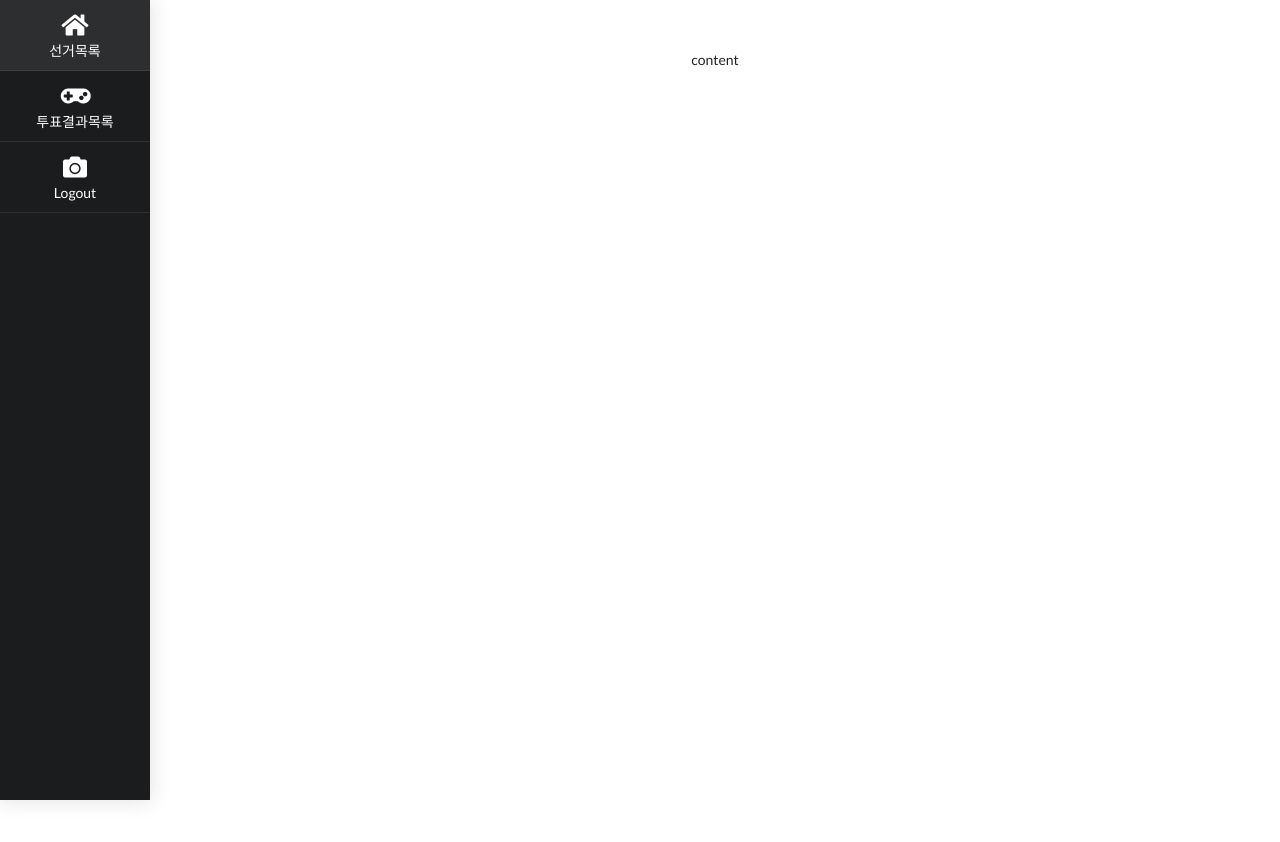
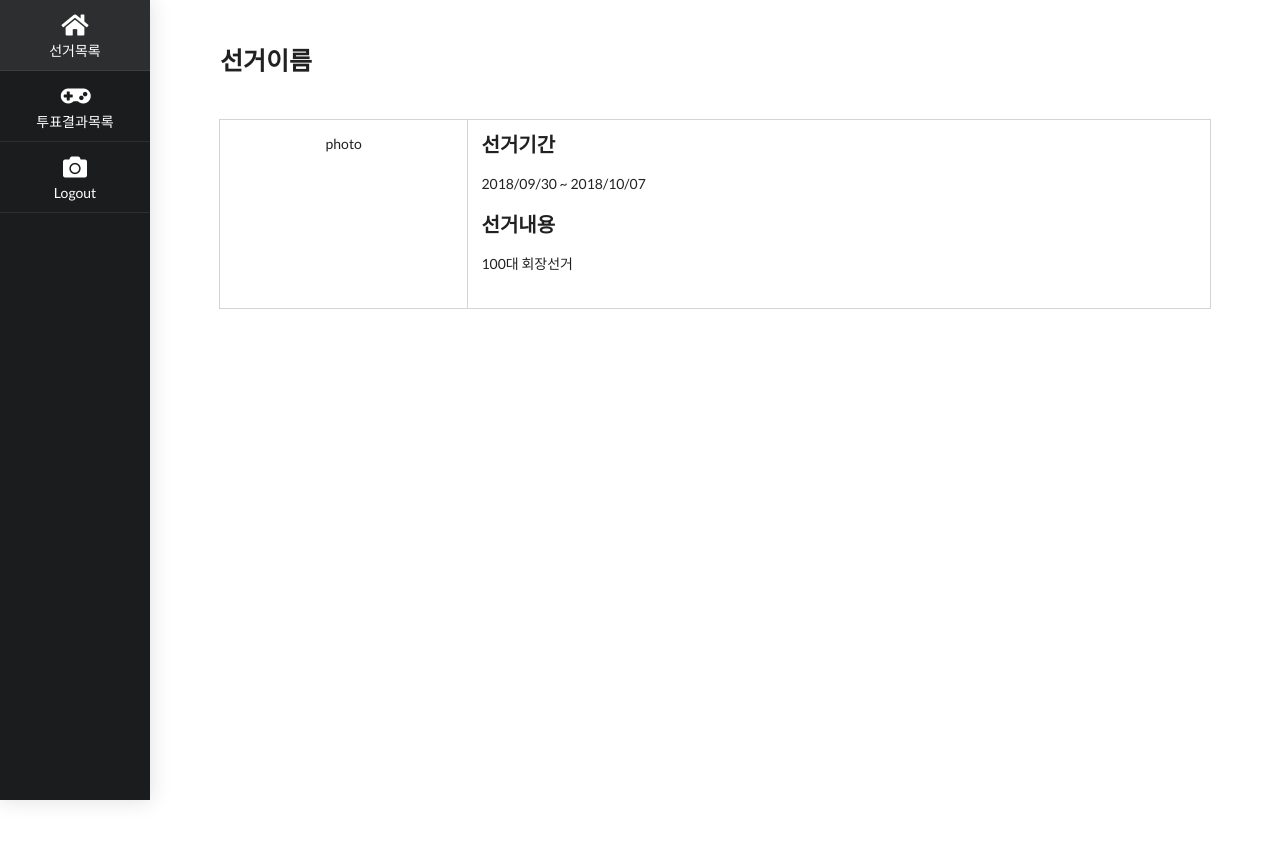
Before and after one commit to Jravvit/voting-adgmin, a React (Create React App) app: page /voting/1 in a window 1280 px wide. Shown: the top 842 px of the page. Built offline with nearby package versions, Linux system fonts and the light colour scheme.

Commit message:
add voting content

```diff
--- a/src/App.css
+++ b/src/App.css
@@ -28,12 +28,24 @@
 }
 
 .title {
-  font-size:20px;
+  font-size:25px;
   font-weight:bold;
+}
+
+.text-left {
+  text-align: left !important;
 }
 
 .m-b-50{
   margin-bottom:50px;
+}
+
+.m-t-20{
+  margin-top:20px;
+}
+
+.m-b-20{
+  margin-bottom:20px;
 }
 
 @keyframes App-logo-spin {
--- /dev/null
+++ b/src/component/votingContent/VotingContent.css
@@ -0,0 +1,8 @@
+.voting-content {
+	padding:0px 70px;
+}
+
+.voting-content-title{
+	font-size:20px;
+	font-weight:bold;
+}
--- a/src/component/votingContent/VotingContent.js
+++ b/src/component/votingContent/VotingContent.js
@@ -1,10 +1,37 @@
 import React, { Component } from 'react';
+import "./VotingContent.css";
 
 class VotingContent extends Component {
 	render() {
 		return(
-			<div className="">
-				content
+			<div className="voting-content">
+				<div className="title text-left m-b-50 ">
+					선거이름
+				</div>
+				<div className="ui celled internally grid">
+					<div className="row">
+						<div className="four wide column">
+							photo
+						</div>
+						<div className="twelve wide column text-left">
+							<div className="voting-content-title">
+								선거기간
+							</div>
+							<div className="m-t-20 m-b-20">
+								2018/09/30 ~ 2018/10/07
+							</div>
+							<div className="voting-content-title">
+								선거내용
+							</div>
+							<div className="m-t-20 m-b-20">
+								100대 회장선거
+							</div>
+						</div>
+					</div>
+					<div className="row">
+
+					</div>
+				</div>
 			</div>
 
 		)
```
